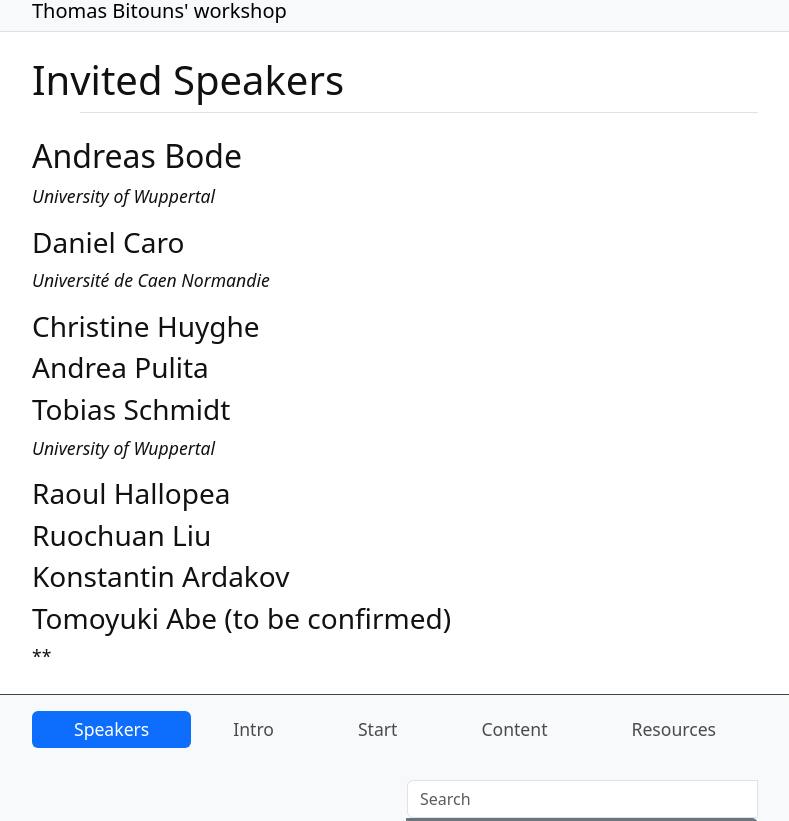
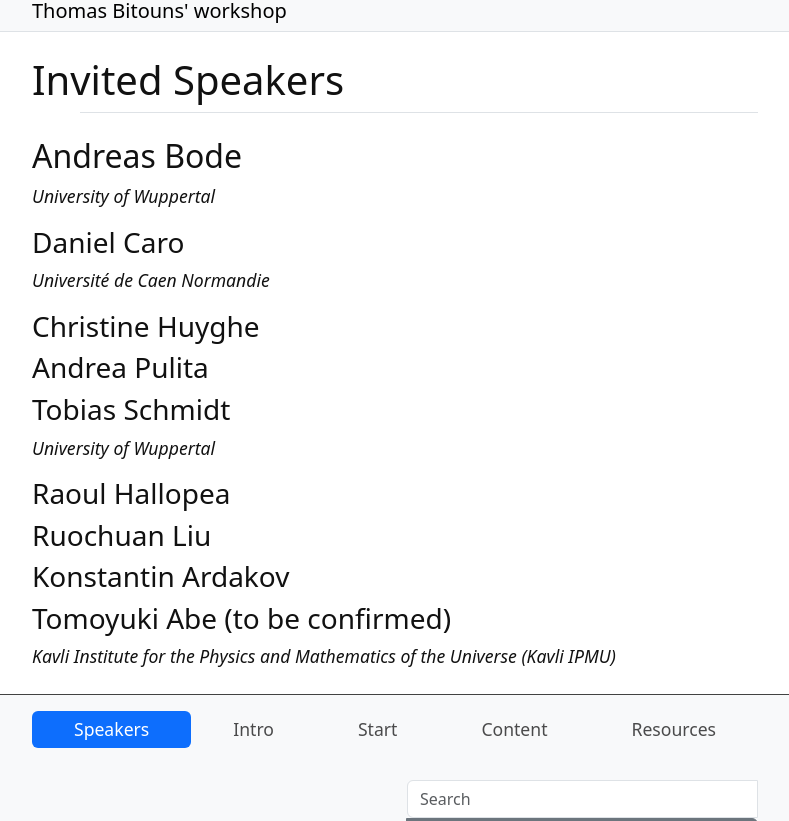
Before and after one commit to Neutrino0512/workshop, a Jekyll site: the page built from content/0-prep.md, in a window 1280 px wide, cut to the strip 121-942 px from the top of the page. Shown: the whole strip, without its empty margins (245-1034 px from the left). Built offline with Jekyll 4.4.1, drawn with Linux system fonts in a browser that asks for light colours.

Commit message:
Update 0-prep.md

```diff
--- a/content/0-prep.md
+++ b/content/0-prep.md
@@ -27,4 +27,4 @@ nav: Speakers
 
 ### Tomoyuki Abe (to be confirmed)
 
-**
+*Kavli Institute for the Physics and Mathematics of the Universe (Kavli IPMU)*
```
